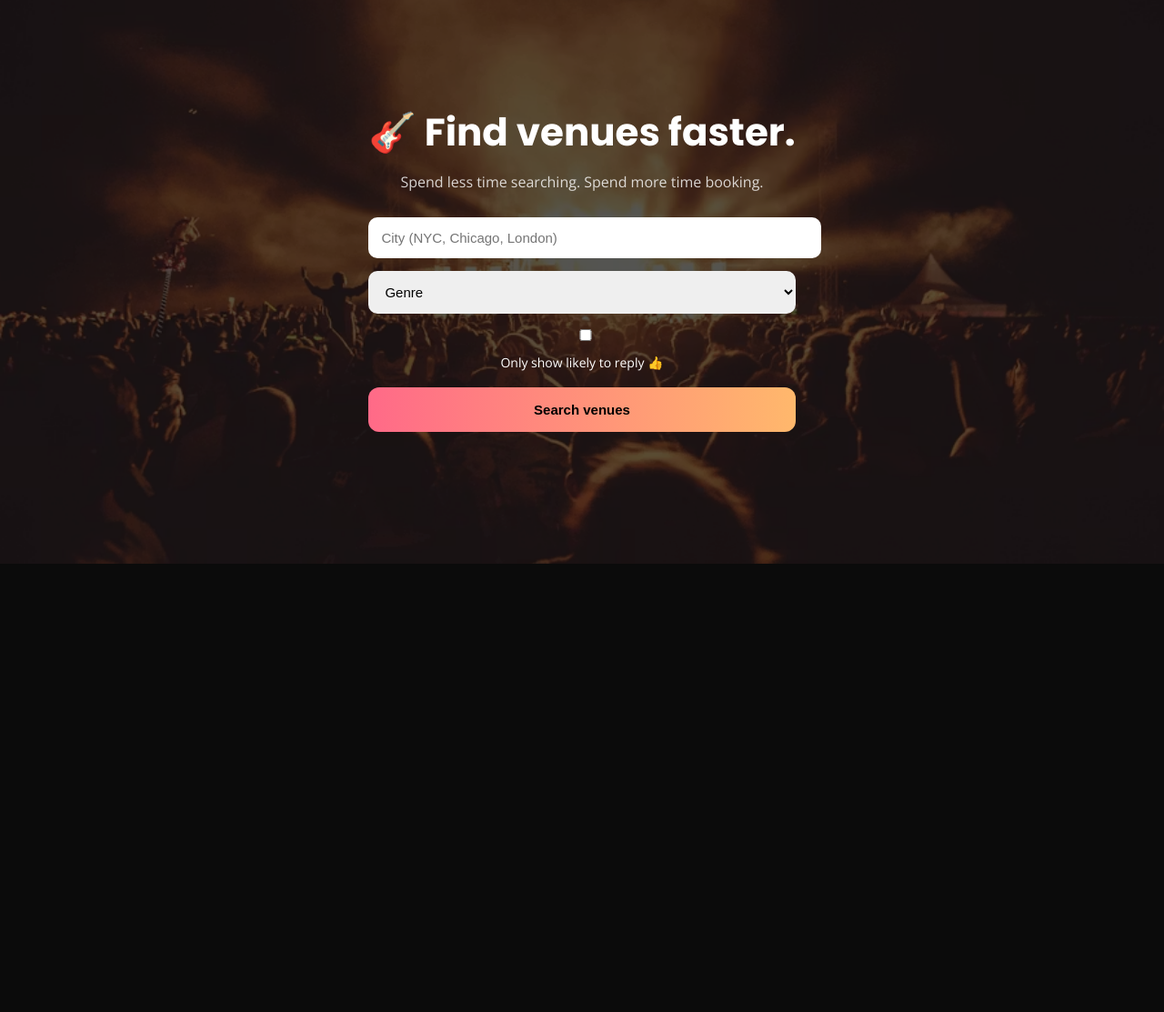
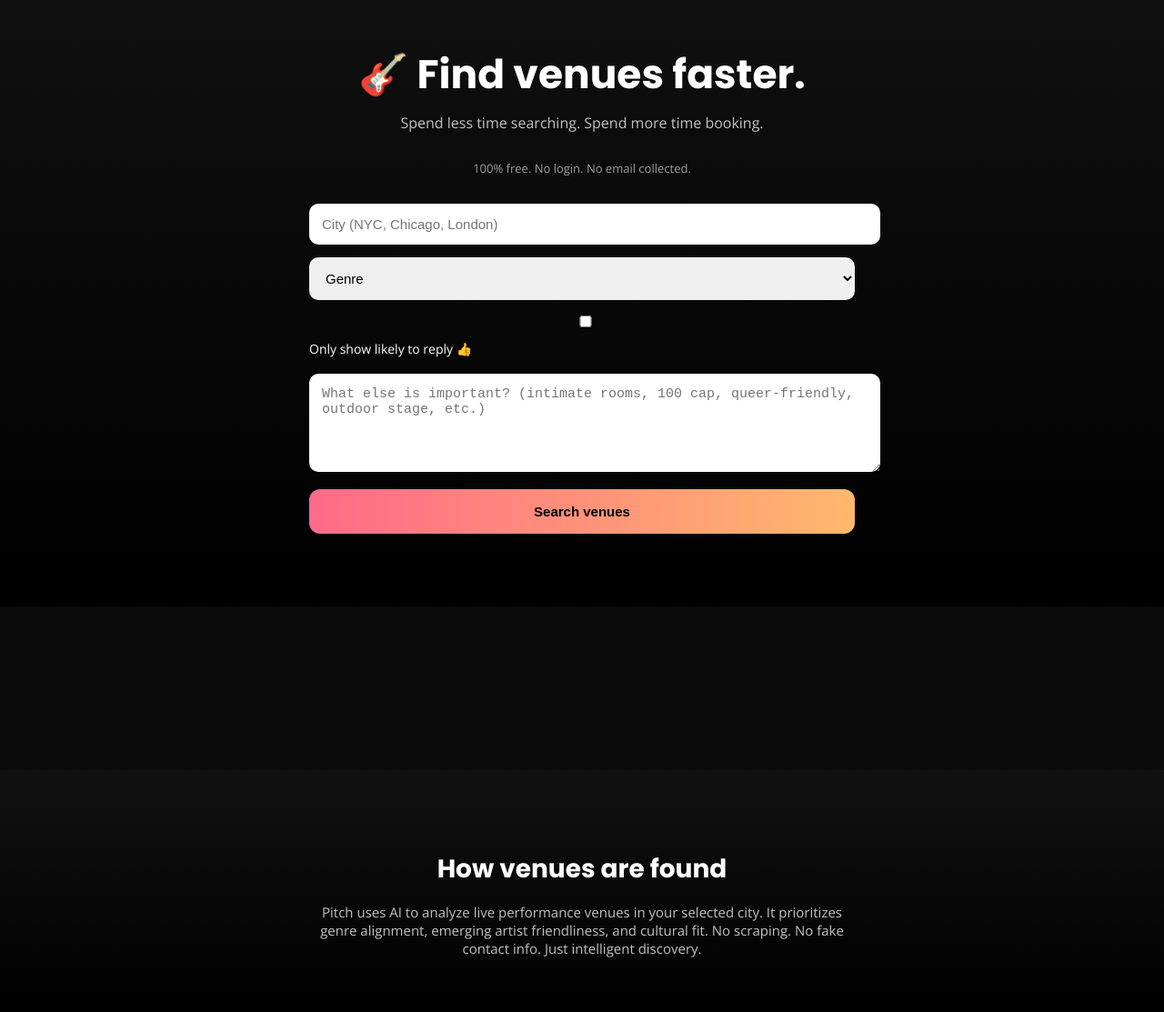
Before and after one commit to benhawesHQ/pitchv2, a plain HTML site: page index.html in a window 1280 px wide. Shown: the part 60-1173 px from the top of the page at 91% size. Before the commit the page ends 800 px from the top, so only its background shows below. Drawn offline with nearby package versions, Linux system fonts and the light colour scheme.

Commit message:
Update index.html

```diff
--- a/index.html
+++ b/index.html
@@ -16,41 +16,34 @@
     }
 
     .hero {
-      height: 85vh;
-      background: url('hero.jpg') center/cover no-repeat;
-      display: flex;
-      align-items: center;
-      justify-content: center;
-      position: relative;
-    }
-
-    .hero::after {
-      content: "";
-      position: absolute;
-      inset: 0;
-      background: rgba(0,0,0,0.65);
-    }
-
-    .hero-content {
-      position: relative;
-      z-index: 2;
+      padding: 80px 20px;
       text-align: center;
-      max-width: 600px;
-      padding: 20px;
+      background: linear-gradient(180deg,#111,#000);
     }
 
     h1 {
       font-family: 'Poppins', sans-serif;
-      font-size: 42px;
-      margin-bottom: 12px;
+      font-size: 44px;
+      margin-bottom: 10px;
     }
 
     .sub {
-      opacity: 0.8;
-      margin-bottom: 28px;
+      opacity: 0.75;
+      margin-bottom: 30px;
     }
 
-    input, select {
+    .free-note {
+      font-size: 13px;
+      opacity: 0.6;
+      margin-bottom: 30px;
+    }
+
+    .search-box {
+      max-width: 600px;
+      margin: auto;
+    }
+
+    input, select, textarea {
       width: 100%;
       padding: 14px;
       border-radius: 10px;
@@ -59,9 +52,15 @@
       font-size: 15px;
     }
 
+    textarea {
+      resize: vertical;
+      min-height: 80px;
+    }
+
     .checkbox-row {
       margin-bottom: 18px;
       font-size: 14px;
+      text-align: left;
     }
 
     button {
@@ -82,8 +81,23 @@
       margin: auto;
     }
 
+    .results-header {
+      margin-bottom: 40px;
+    }
+
+    .results-header h2 {
+      font-family: 'Poppins', sans-serif;
+      font-size: 32px;
+    }
+
+    .results-explainer {
+      opacity: 0.7;
+      font-size: 14px;
+      margin-top: 8px;
+    }
+
     .venue-card {
-      background: linear-gradient(145deg, #141414, #1f1f1f);
+      background: linear-gradient(145deg,#141414,#1f1f1f);
       padding: 28px;
       border-radius: 16px;
       margin-bottom: 28px;
@@ -150,15 +164,37 @@
       display: inline-block;
     }
 
+    .footer-panel {
+      margin-top: 60px;
+      padding: 60px 20px;
+      text-align: center;
+      background: linear-gradient(180deg,#111,#000);
+    }
+
+    .footer-panel h3 {
+      font-family: 'Poppins', sans-serif;
+      font-size: 28px;
+      margin-bottom: 16px;
+    }
+
+    .footer-panel p {
+      max-width: 600px;
+      margin: auto;
+      opacity: 0.75;
+      font-size: 15px;
+    }
+
   </style>
 </head>
 
 <body>
 
   <div class="hero">
-    <div class="hero-content">
-      <h1>🎸 Find venues faster.</h1>
-      <div class="sub">Spend less time searching. Spend more time booking.</div>
+    <h1>🎸 Find venues faster.</h1>
+    <div class="sub">Spend less time searching. Spend more time booking.</div>
+    <div class="free-note">100% free. No login. No email collected.</div>
+
+    <div class="search-box">
 
       <input id="city" placeholder="City (NYC, Chicago, London)" />
 
@@ -177,11 +213,23 @@
         Only show likely to reply 👍
       </div>
 
+      <textarea id="extra" placeholder="What else is important? (intimate rooms, 100 cap, queer-friendly, outdoor stage, etc.)"></textarea>
+
       <button onclick="searchVenues()">Search venues</button>
+
     </div>
   </div>
 
   <div id="results"></div>
+
+  <div class="footer-panel">
+    <h3>How venues are found</h3>
+    <p>
+      Pitch uses AI to analyze live performance venues in your selected city.
+      It prioritizes genre alignment, emerging artist friendliness, and cultural fit.
+      No scraping. No fake contact info. Just intelligent discovery.
+    </p>
+  </div>
 
   <script>
 
@@ -190,6 +238,7 @@
       const city = document.getElementById("city").value;
       const genre = document.getElementById("genre").value;
       const likely = document.getElementById("likely").checked;
+      const extra = document.getElementById("extra").value;
 
       if (!city) {
         alert("Enter a city.");
@@ -199,7 +248,7 @@
       const res = await fetch("/api/search", {
         method: "POST",
         headers: { "Content-Type": "application/json" },
-        body: JSON.stringify({ city, genre, likely })
+        body: JSON.stringify({ city, genre, likely, extra })
       });
 
       const data = await res.json();
@@ -215,7 +264,15 @@
     function renderResults(data) {
 
       const container = document.getElementById("results");
-      container.innerHTML = `<h2 style="margin-bottom:30px;">🎶 Venues in ${data.city}</h2>`;
+
+      container.innerHTML = `
+        <div class="results-header">
+          <h2>🎶 Venues in ${data.city}</h2>
+          <div class="results-explainer">
+            Ranked by genre match and emerging artist friendliness.
+          </div>
+        </div>
+      `;
 
       data.results.forEach(venue => {
 
```
